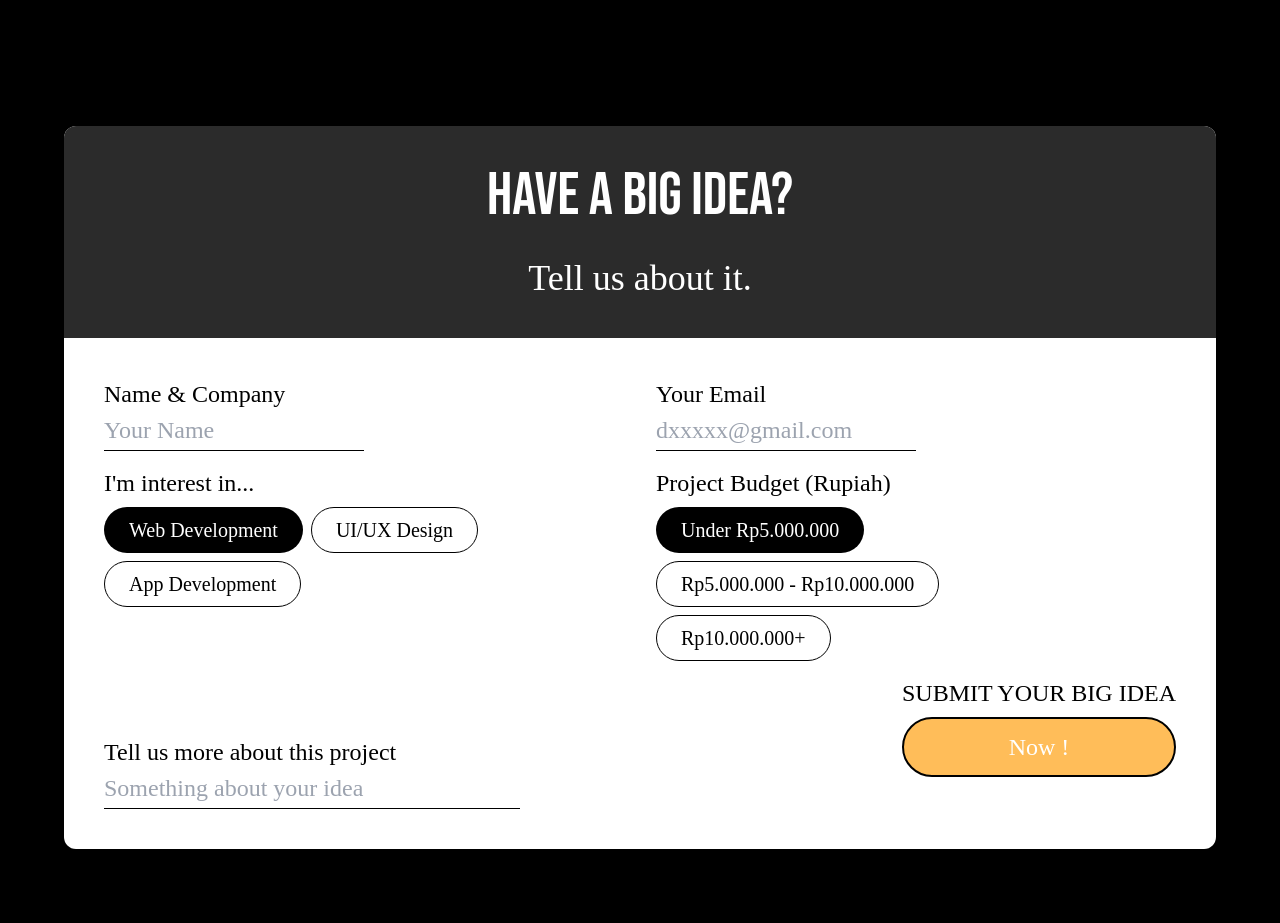
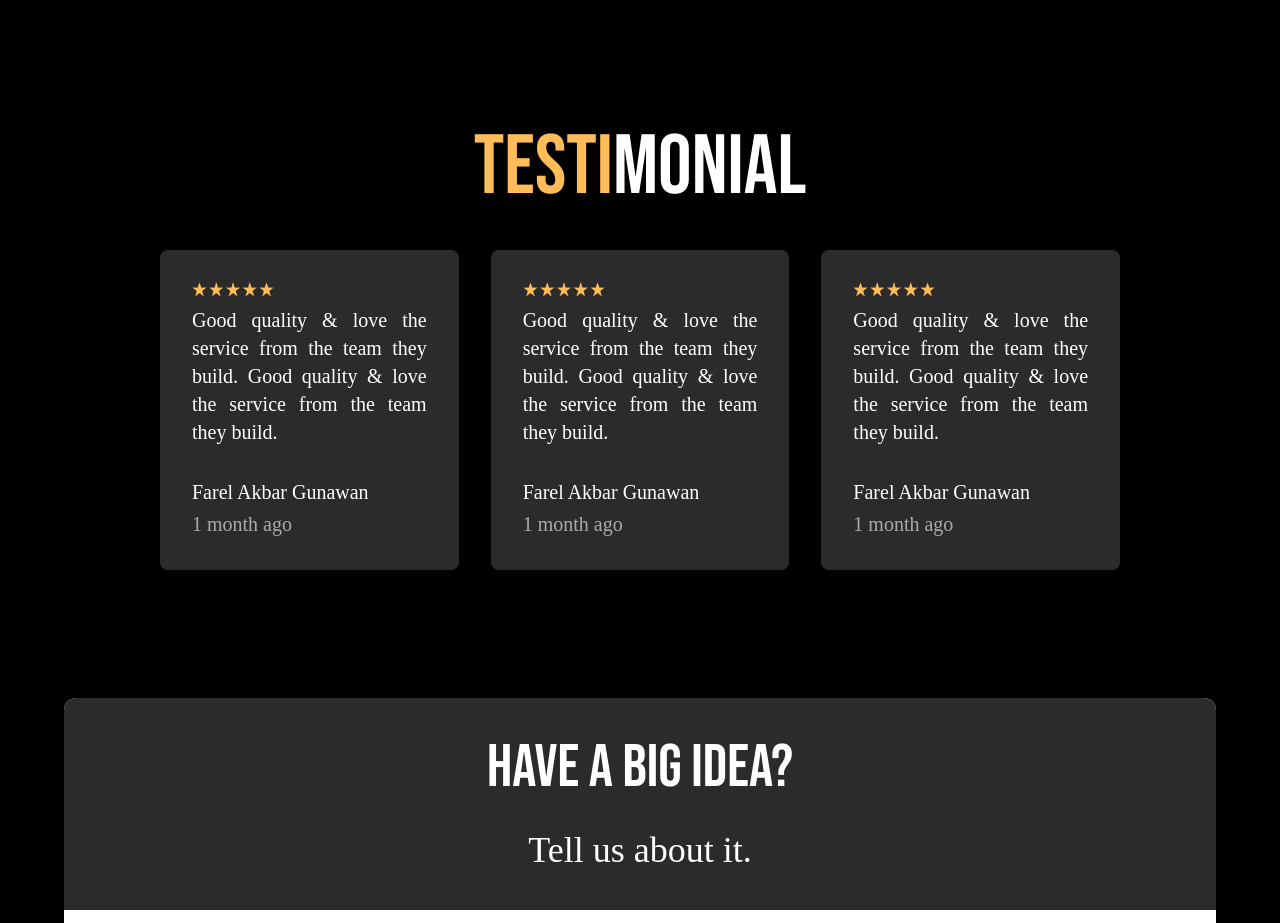
Before and after one commit to denaaay/ostech, a React (Vite) app: page / in a window 1280 px wide. Shown: the part 3748-4671 px from the top of the page. Built offline with nearby package versions, Linux system fonts and the light colour scheme; a web font is replaced by a local one.

Commit message:
creat testimonial section

```diff
--- /dev/null
+++ b/src/components/sections/Testimonial.jsx
@@ -0,0 +1,59 @@
+import Star from '../../assets/icon/stars.png';
+
+function Testimonial() {
+    return(
+        <div className="w-[75vw] h-max flex flex-col justify-center items-center gap-10">
+            {/* Testimonial Title */}
+            <div className="w-full h-max font-secondaryFont text-[84px] leading-none flex justify-center">
+                <p><span className="text-secondaryColor">testi</span>monial</p>
+            </div>
+
+            {/* Testimonial Content */}
+            <div className="w-full h-max flex justify-between items-start gap-8">
+                <div className="flex-1 h-max p-8 bg-[#2b2b2b] rounded-lg flex flex-col justify-between items-start gap-8">
+                    <div className="w-full h-max flex flex-col items-start gap-2">
+                        <div className="w-full h-max">
+                            <img src={Star} alt="stars.png" className='w-[35%] h-full object-cover'/>
+                        </div>
+                        <p className='font-primaryFont text-white text-xl text-justify'>Good quality & love the service from the team they build. Good quality & love the service from the team they build.</p>
+                    </div>
+
+                    <div className='w-full h-max flex flex-col items-start gap-1 font-primaryFont text-white text-xl text-justify '>
+                        <p>Farel Akbar Gunawan</p>
+                        <p className='opacity-60'>1 month ago</p>
+                    </div>
+                </div>
+
+                <div className="flex-1 h-max p-8 bg-[#2b2b2b] rounded-lg flex flex-col justify-between items-start gap-8">
+                    <div className="w-full h-max flex flex-col items-start gap-2">
+                        <div className="w-full h-max">
+                            <img src={Star} alt="stars.png" className='w-[35%] h-full object-cover'/>
+                        </div>
+                        <p className='font-primaryFont text-white text-xl text-justify'>Good quality & love the service from the team they build. Good quality & love the service from the team they build.</p>
+                    </div>
+
+                    <div className='w-full h-max flex flex-col items-start gap-1 font-primaryFont text-white text-xl text-justify '>
+                        <p>Farel Akbar Gunawan</p>
+                        <p className='opacity-60'>1 month ago</p>
+                    </div>
+                </div>
+
+                <div className="flex-1 h-max p-8 bg-[#2b2b2b] rounded-lg flex flex-col justify-between items-start gap-8">
+                    <div className="w-full h-max flex flex-col items-start gap-2">
+                        <div className="w-full h-max">
+                            <img src={Star} alt="stars.png" className='w-[35%] h-full object-cover'/>
+                        </div>
+                        <p className='font-primaryFont text-white text-xl text-justify'>Good quality & love the service from the team they build. Good quality & love the service from the team they build.</p>
+                    </div>
+
+                    <div className='w-full h-max flex flex-col items-start gap-1 font-primaryFont text-white text-xl text-justify '>
+                        <p>Farel Akbar Gunawan</p>
+                        <p className='opacity-60'>1 month ago</p>
+                    </div>
+                </div>
+            </div>
+        </div>
+    );
+}
+
+export default Testimonial;
--- a/src/pages/Landing.jsx
+++ b/src/pages/Landing.jsx
@@ -5,6 +5,7 @@ import Home from "../components/sections/Home";
 import Navbar from "../components/sections/Navbar";
 import Projects from "../components/sections/Projects";
 import Service from "../components/sections/Service";
+import Testimonial from "../components/sections/Testimonial";
 
 function Landing(props) {
     return(
@@ -15,6 +16,7 @@ function Landing(props) {
                 <Service />
                 <Projects />
                 <AboutUs />
+                <Testimonial />
                 <ContactUs />
             </div>
             <Footer />
```
Also changed, not shown: src/assets/icon/stars.png (added).
